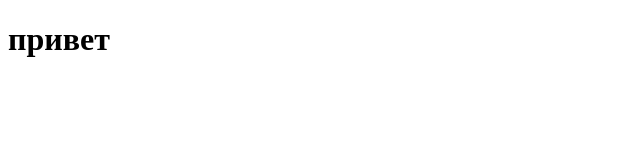
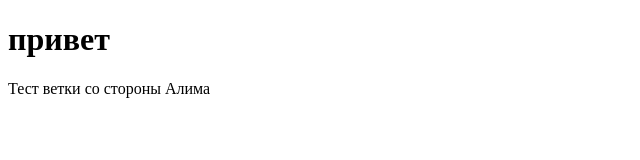
Before and after one commit to AzizbekTheCreator/Talim, a plain HTML site: page index.html in a window 1280 px wide. Shown: the whole page, without its empty margins (0-640 px from the left). Drawn offline with Linux system fonts and the light colour scheme.

Commit message:
test-vetki

```diff
--- a/index.html
+++ b/index.html
@@ -7,5 +7,6 @@
 </head>
 <body>
 	<h1>привет</h1>
+	<p>Тест ветки со стороны Алима</p>
 </body>
 </html>
```
